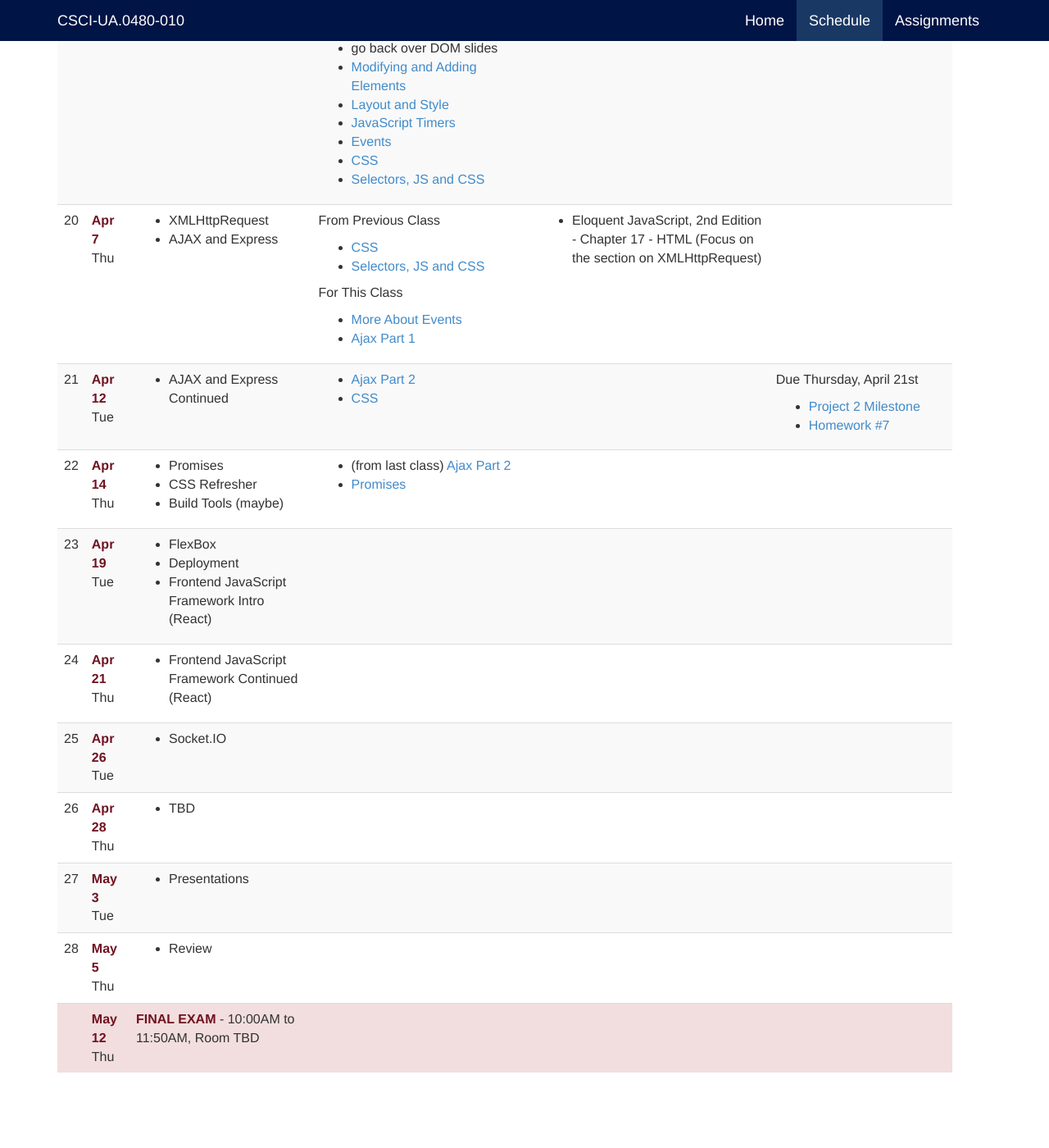
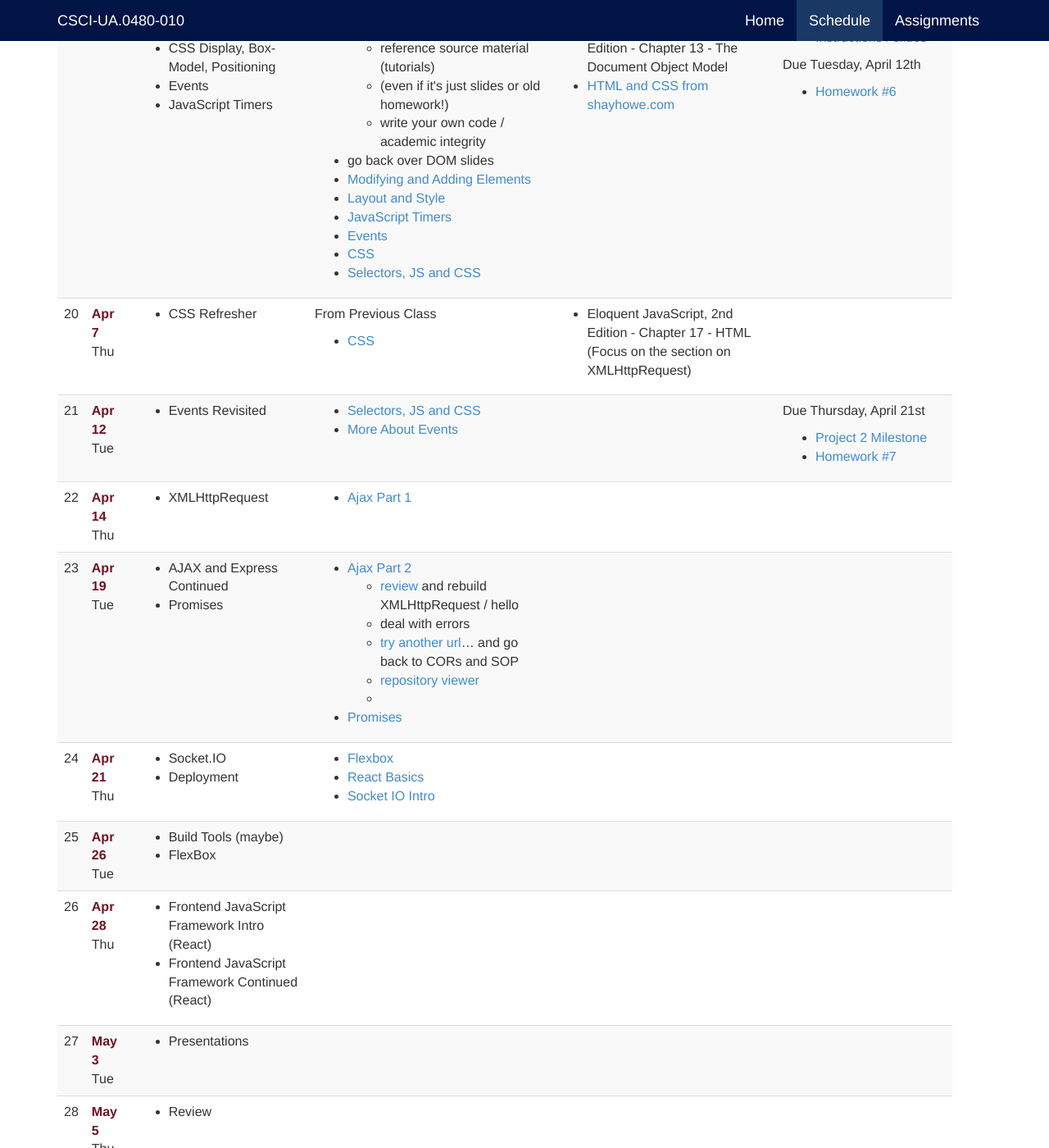
Before and after one commit to jl4282/csci-ua.0480-spring2016-010, a Jekyll site: the page built from schedule.markdown, in a window 1280 px wide and 1400 px high, scrolled down 4935 px. Shown: the whole window at 82% size. Built offline with Jekyll 4.4.1, drawn with Linux system fonts in a browser that asks for light colours; before the commit the page ends 6283 px from its top, so only the background shows below that.

Commit message:
fix up topics

```diff
--- a/_includes/schedule/20.markdown
+++ b/_includes/schedule/20.markdown
@@ -3,12 +3,6 @@
 From Previous Class
 
 * [CSS](slides/19/css.html)
-* [Selectors, JS and CSS](slides/19/js-css.html)
-
-For This Class
-
-* [More About Events](slides/20/events-more.html)
-* [Ajax Part 1](slides/20/ajax.html)
 
 
 <!--
--- a/_includes/schedule/21.markdown
+++ b/_includes/schedule/21.markdown
@@ -1,7 +1,6 @@
 	<td markdown="block">
-
-* [Ajax Part 2](slides/21/ajax-express.html)
-* [CSS](slides/19/css.html)
+* [Selectors, JS and CSS](slides/19/js-css.html)
+* [More About Events](slides/20/events-more.html)
 
 	{% comment %}
 * [Flexbox, Grids](slides/20/flexbox.html)
--- a/_includes/schedule/22.markdown
+++ b/_includes/schedule/22.markdown
@@ -3,8 +3,7 @@
 * [About Class #22](slides/22/meta.html)
 {% endcomment %}
 
-* (from last class) [Ajax Part 2](slides/21/ajax-express.html)
-* [Promises](slides/22/promises.html)
+* [Ajax Part 1](slides/20/ajax.html)
 
 {% comment %}
 * (from forever ago) [CSS](slides/19/css.html)
--- a/_includes/schedule/23.markdown
+++ b/_includes/schedule/23.markdown
@@ -1,7 +1,20 @@
 	<td markdown="block">
 
+{% comment %}
 * (from forever ago) [CSS](slides/19/css.html)
+{% endcomment %}
+
+* [Ajax Part 2](slides/21/ajax-express.html)
+    * [review](slides/21/ajax-express.html#/8) and rebuild XMLHttpRequest / hello
+    * deal with errors
+    * [try another](slides/20/ajax.html#/25) [url](http://data.nba.com/data/15m/json/cms/noseason/game/20160205/0021500754/boxscore.json)...  and go back to CORs and SOP
+    * [repository viewer](http://localhost:4000/slides/21/ajax-express.html#/10)
+    *
+* [Promises](slides/22/promises.html)
+
+{% comment %}
 * [Deployment](slides/23/deployment.html)
+{% endcomment %}
 
 <!--
 * [](slides//.html)
--- a/schedule.markdown
+++ b/schedule.markdown
@@ -252,8 +252,7 @@ MIDTERM
 <!-- ------------ --><a name="20"></a>
 <tr><td>20</td><td><strong>Apr 7</strong><br>Thu</td>
 <td markdown="block">
-* XMLHttpRequest
-* AJAX and Express
+* CSS Refresher
 
 </td>
 {% include schedule/20.markdown %}
@@ -263,7 +262,8 @@ MIDTERM
 <!-- ------------ --><a name="21"></a>
 <tr><td>21</td><td><strong>Apr 12</strong><br>Tue</td>
 <td markdown="block">
-* AJAX and Express Continued
+
+* Events Revisited
 
 </td>
 {% include schedule/21.markdown %}
@@ -273,9 +273,7 @@ MIDTERM
 <!-- ------------ --><a name="22"></a>
 <tr><td>22</td><td><strong>Apr 14</strong><br>Thu</td>
 <td markdown="block">
-* Promises
-* CSS Refresher
-* Build Tools (maybe)
+* XMLHttpRequest
 {% comment %}
 concat and min? grunt and/or gulp?
 {% endcomment %}
@@ -287,40 +285,34 @@ concat and min? grunt and/or gulp?
 <!-- ------------ --><a name="23"></a>
 <tr><td>23</td><td><strong>Apr 19</strong><br>Tue</td>
 <td markdown="block">
-* FlexBox
-* Deployment
-* Frontend JavaScript Framework Intro (React)
+* AJAX and Express Continued
+* Promises
 {% comment %}
 remove css refresher
 flexbox, etc from old 24
 show react basics
 {% endcomment %}
 </td>
-{% comment %}
 {% include schedule/23.markdown %}
-{% endcomment %}
-<td></td><td></td><td></td>
 </tr>
 
 
 <!-- ------------ --><a name="24"></a>
 <tr><td>24</td><td><strong>Apr 21</strong><br>Thu</td>
 <td markdown="block">
-* Frontend JavaScript Framework Continued (React)
-
+* Socket.IO
+* Deployment
 {% comment %} consolidate React stuff here maybe from 26 and 27, including build tools {% endcomment %}
 </td>
-{% comment %}
 {% include schedule/24.markdown %}
-{% endcomment %}
-<td></td><td></td><td></td>
 </tr>
 
 
 <!-- ------------ --><a name="25"></a>
 <tr><td>25</td><td><strong>Apr 26</strong><br>Tue</td>
 <td markdown="block">
-* Socket.IO
+* Build Tools (maybe)
+* FlexBox
 </td>
 {% comment %}
 {% include schedule/25.markdown %}
@@ -333,7 +325,8 @@ show react basics
 <a name="26"></a>
 <tr><td>26</td><td><strong>Apr 28</strong><br>Thu</td>
 <td markdown="block">
-* TBD
+* Frontend JavaScript Framework Intro (React)
+* Frontend JavaScript Framework Continued (React)
 </td>
 {% comment %}
 {% include schedule/26.markdown %}
```
